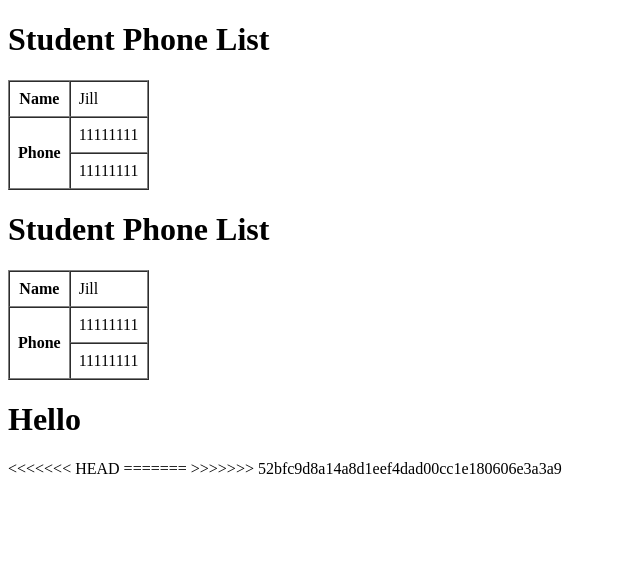
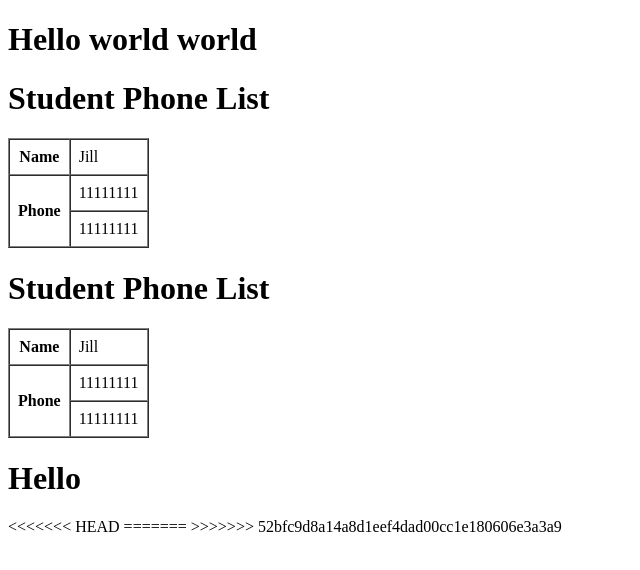
Before and after one commit to Chivser291005/Edu-website, a plain HTML site: page about_page.html in a window 1280 px wide. Shown: the whole page, without its empty margins (0-640 px from the left). Drawn offline with Linux system fonts and the light colour scheme.

Commit message:
add hello world

```diff
--- a/about_page.html
+++ b/about_page.html
@@ -6,6 +6,7 @@
     <title>Document</title>
 </head>
 <body>
+    <h1>Hello world world</h1>
 
     <h1>Student Phone List</h1>
 
```
